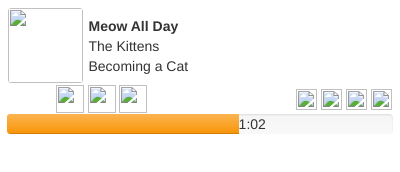
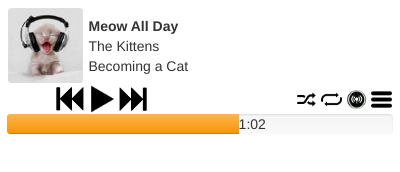
Before and after one commit to calebgomer/Music-CAT, a browser extension: page popup.html in a window 400 px wide. Drawn offline with Linux system fonts and the light colour scheme; files whose address does not match are found by name.

Commit message:
hack part 4

```diff
--- a/popup.html
+++ b/popup.html
@@ -11,7 +11,7 @@
     <table id="song_info">
       <tr>
         <td>
-          <img id="album_art" class="album_art" src="pictures/album.gif"/>
+          <img id="album_art" class="album_art" src="images/album.gif"/>
         </td>
         <td>
           <div id="song_text">
@@ -25,15 +25,15 @@
     <table class="control_table">
       <tr>
         <td align="center">
-          <img class="large_control" id="prev" src="pictures/prev.png">
-          <img class="large_control" id="play" src="pictures/play.png">
-          <img class="large_control" id="next" src="pictures/next.png">
+          <img class="large_control" id="prev" src="images/prev.png">
+          <img class="large_control" id="play" src="images/play.png">
+          <img class="large_control" id="next" src="images/next.png">
         </td>
         <td align="right">
-          <img class="small_control" id="shuffle" src="pictures/shuffle.png">
-          <img class="small_control" id="repeat" src="pictures/repeat.png">
-          <img class="small_control" id="radio" src="pictures/radio.png">
-          <img class="small_control" id="queue" src="pictures/queue.png">
+          <img class="small_control" id="shuffle" src="images/shuffle.png">
+          <img class="small_control" id="repeat" src="images/repeat.png">
+          <img class="small_control" id="radio" src="images/radio.png">
+          <img class="small_control" id="queue" src="images/queue.png">
         </td>
       </tr>
     </table>
```
